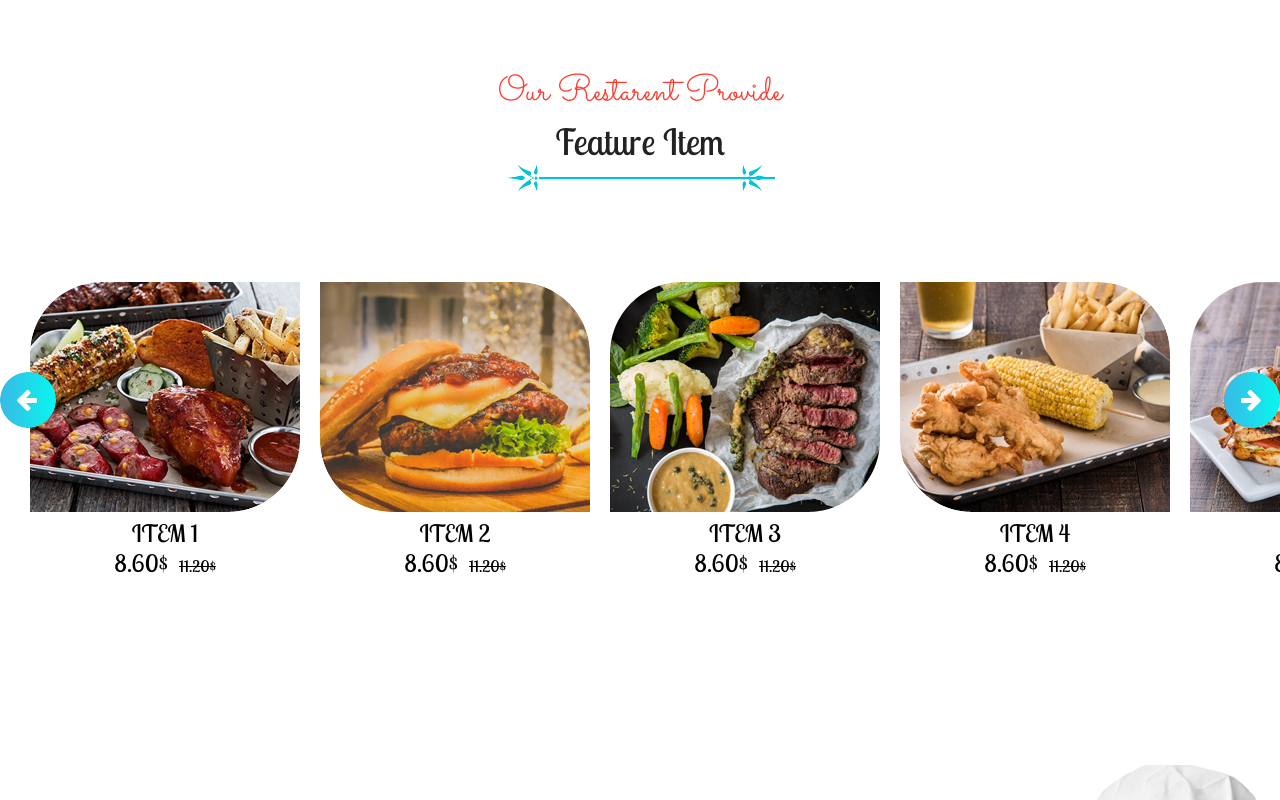
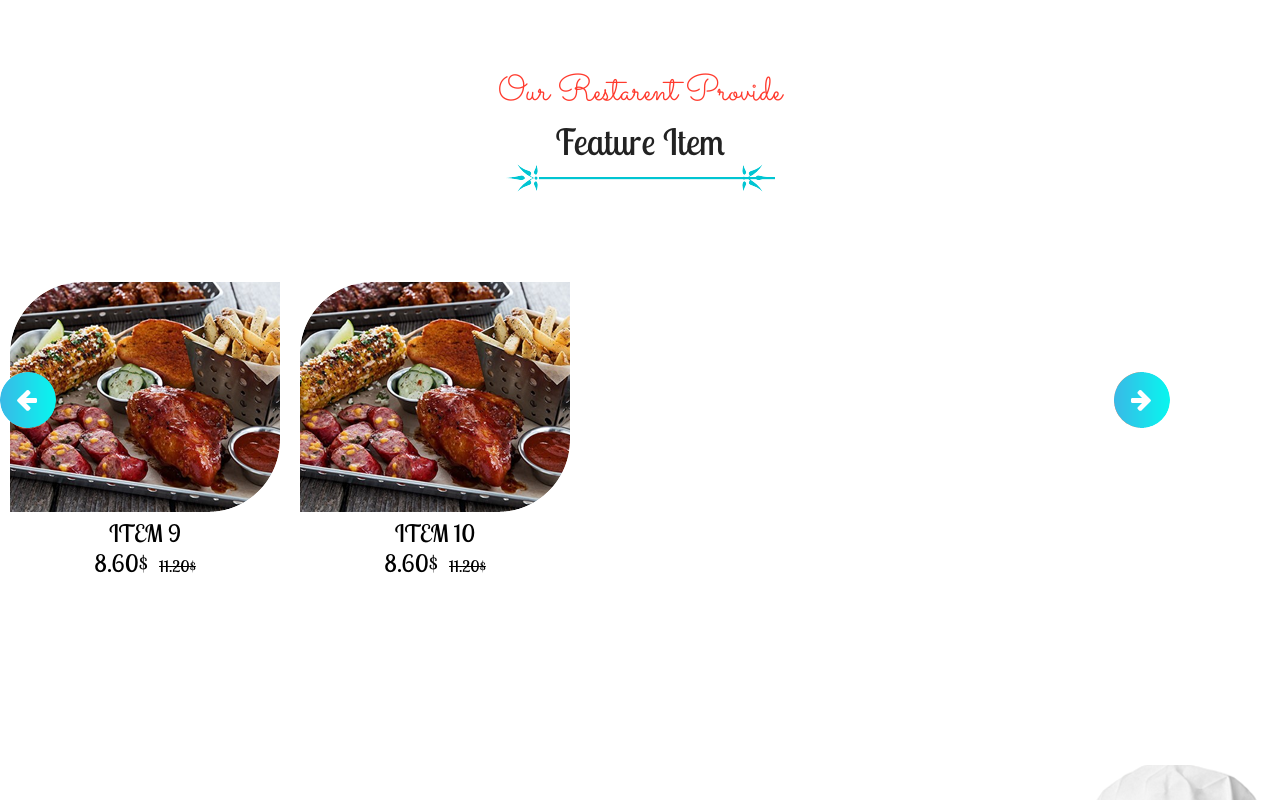
Before and after one commit to kbacy2/Projects, a plain HTML site: page Restaurant maket/index.html in a window 1280 px wide. Both pictures are taken after a click on the element 28 px from the left and 2159 px from the top of the page. Shown: the part 1759-2559 px from the top of the page. Drawn offline with Linux system fonts and the light colour scheme; a web font is replaced by a local one.

Commit message:
content slider
1) action - done

```diff
--- a/Restaurant maket/css/style.css
+++ b/Restaurant maket/css/style.css
@@ -709,12 +709,14 @@ input{
 }
 
 .slider_menu_wrapper{
-	width: 100%;
+	width: 1170px;
 	overflow: hidden;
 	padding: 0 30px;
 	box-sizing: border-box;
 	position: relative;
 }
+
+/*width: 100%;*/
 
 .slider_menu_arrow{
 	width: 56px;
--- a/Restaurant maket/script.js
+++ b/Restaurant maket/script.js
@@ -1,63 +1,25 @@
 // CONTENT SLIDER
-
-// let arrowLeft = document.querySelector('#slider_menu_arrow_left');
-// let arrowRight = document.querySelector('#slider_menu_arrow_right');
-// let slideIndex = 1;
-// showSlides(slideIndex);
-//
-// arrowLeft.addEventListener('click', minusSlides);
-// arrowRight.addEventListener('click', plusSlides);
-//
-// function plusSlides (numberIndex){
-//     numberIndex = 1;
-//     showSlides(slideIndex += numberIndex);
-// }
-//
-// function minusSlides (numberIndex){
-//     numberIndex = 1;
-//     showSlides(slideIndex -= numberIndex);
-// }
-//
-// function currentSlide (n){
-//     showSlides(slideIndex = n);
-// }
-//
-// function showSlides (n){
-//     var i;
-//     var slides = document.querySelectorAll ('.slider_menu_item');
-//
-//     if(n > slides.length){
-//         slideIndex = 1;
-//     }
-//     if(n < 1){
-//         slideIndex = slides.length;
-//     }
-//
-//     for (i = 0; i < slides.length; i++) {
-//         slides[i].style.display = 'none';
-//     }
-//
-//
-//     slides[slideIndex-1].style.display = 'block';
-// }
-
-
-var sliderItems = document.querySelectorAll('.slider_menu_item');
 var slider = document.querySelector('.slider_menu');
-var width = 270; // ширина изображения
-var count = 6; // количество изображений
-var position = 0; // текущий сдвиг влево
 var arrowLeft = document.querySelector('#slider_menu_arrow_left');
 var arrowRight = document.querySelector('#slider_menu_arrow_right');
+var position = 0;
 
-arrowLeft.addEventListener("click", function () {
-    position = Math.min(position + width * count, 0)
+arrowRight.addEventListener('click', function () {
+    position = position -1170;
+    if (position < -2340){
+        position = 0;
+    }
+
     slider.style.marginLeft = position + 'px';
-
 });
 
-arrowRight.addEventListener("click", function () {
-    position = Math.max(position - width * count, -width * (sliderItems.length - count));
+arrowLeft.addEventListener('click', function () {
+    position = position + 1170;
+    if (position < -1170) {
+        position = 0;
+    } else if(position > 0){
+        position = -2340;
+    }
+
     slider.style.marginLeft = position + 'px';
-
 });
```
